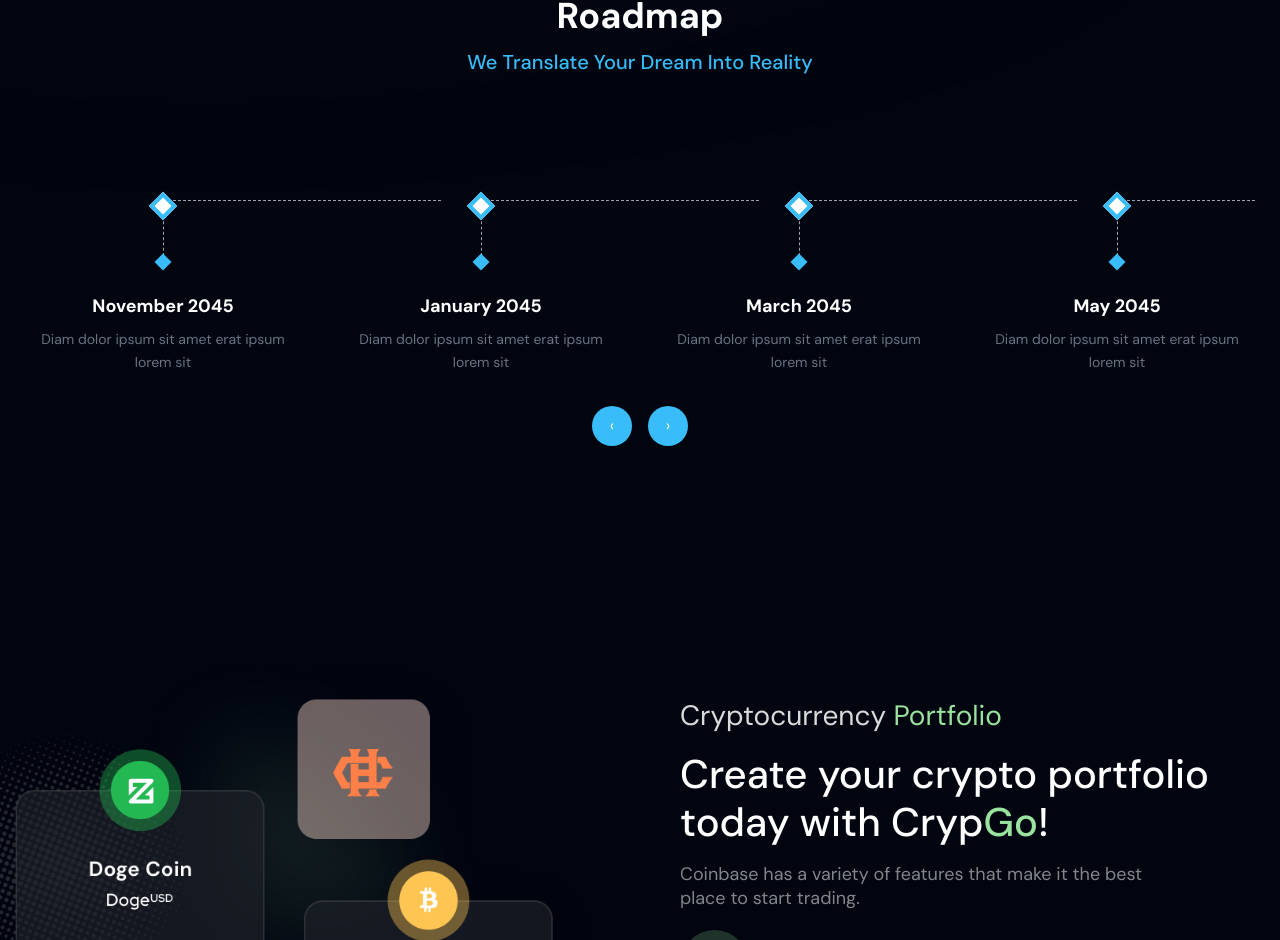
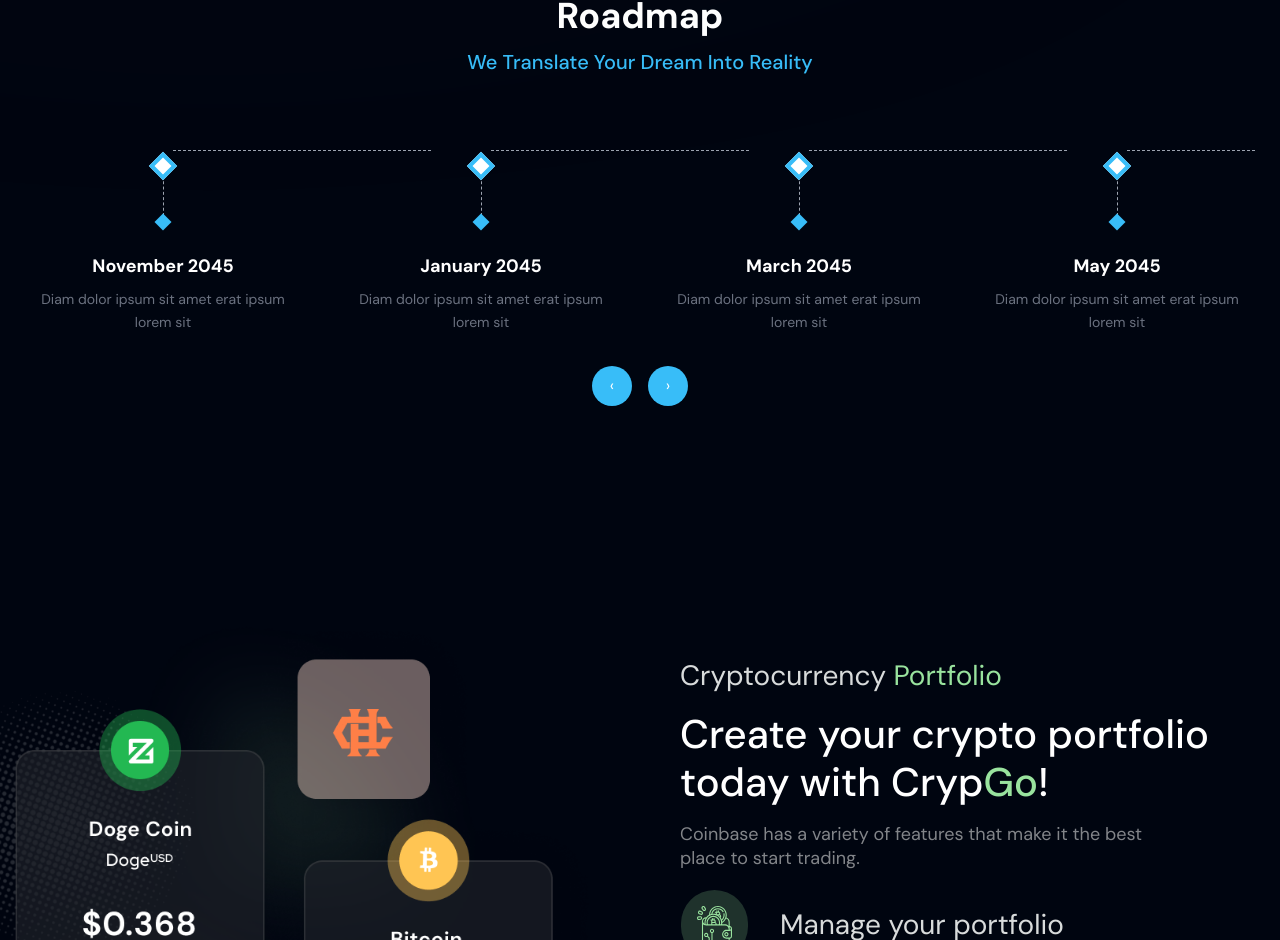
Before and after one commit to Zdan1110/Website-Crypgo, a Next.js app: page / in a window 1280 px wide. Shown: the part 5775-6715 px from the top of the page. Built offline with nearby package versions, Linux system fonts and the light colour scheme.

Commit message:
roadmap9

```diff
--- a/src/components/Home/roadmap/index.tsx
+++ b/src/components/Home/roadmap/index.tsx
@@ -52,7 +52,6 @@ export default function Roadmap() {
           initial="hidden"
           whileInView="visible"
           viewport={{ once: true }}
-          className="pt-10"
         >
           <div className="relative">
             <Swiper
@@ -82,7 +81,13 @@ export default function Roadmap() {
                   <div className="relative pt-4">
                     {/* Garis horizontal */}
                     {index !== roadmapData.length - 1 && (
-                      <div className="absolute top-5 left-1/2 w-full border-t border-dashed border-gray-400"></div>
+                        <div
+                            className="absolute top-[10px] left-1/2 border-t border-dashed border-gray-400"
+                            style={{
+                                width: "calc(100% - 1.25rem)",
+                                transform: "translateX(0.625rem)",
+                            }}
+                        ></div>
                     )}
 
                     {/* Diamond besar */}
```
